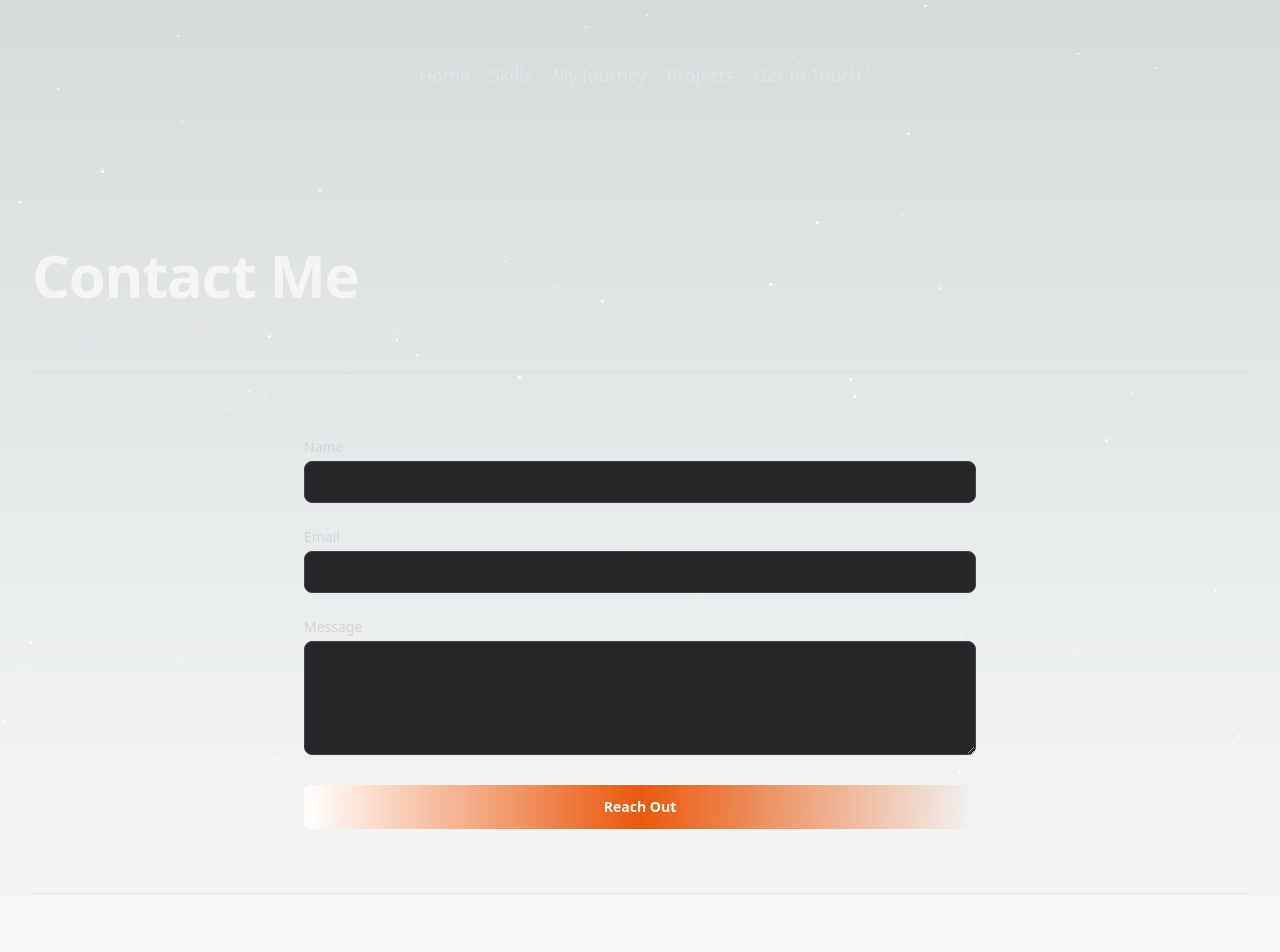
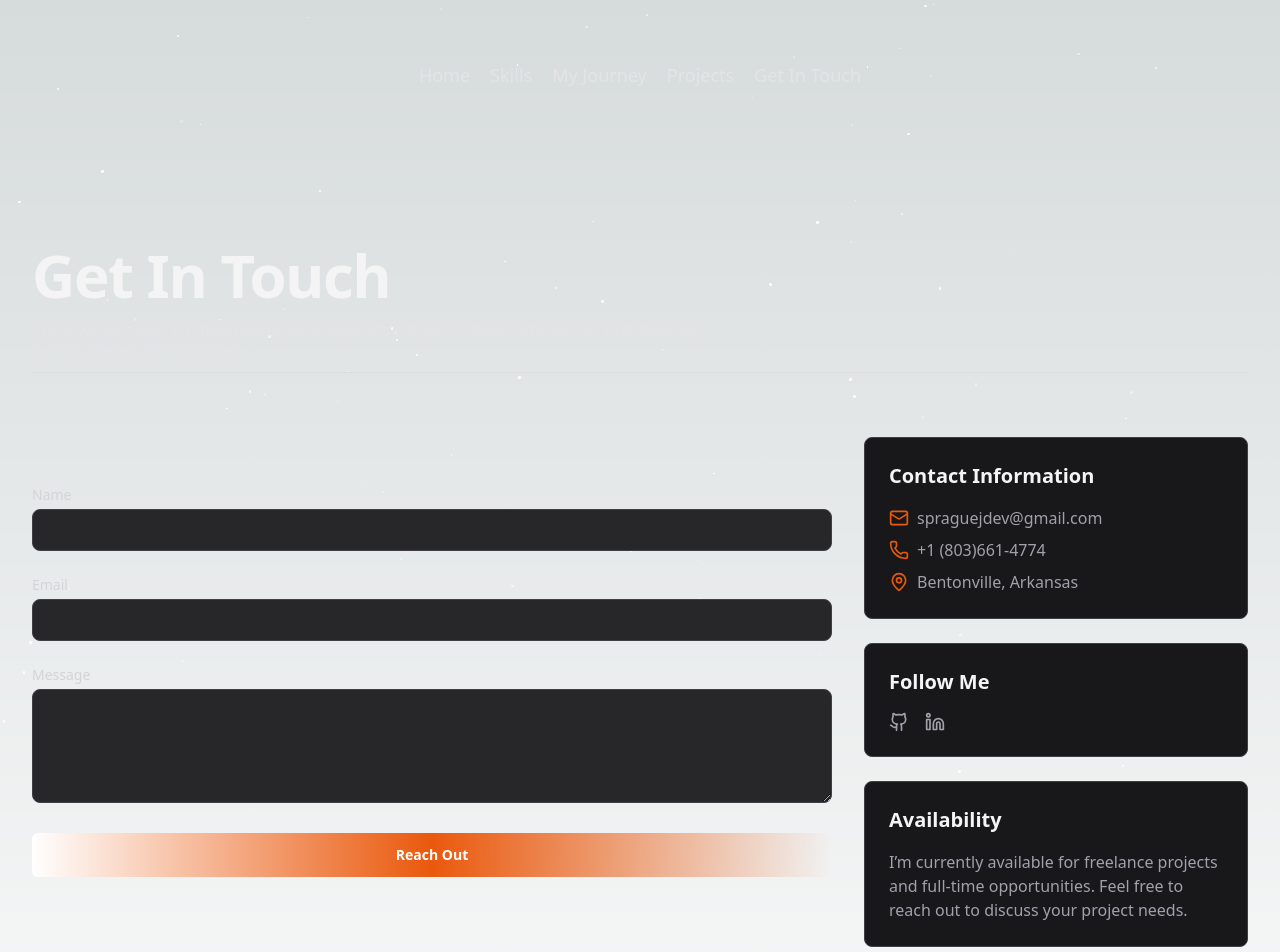
Before and after one commit to john-sprague/code-by-spraguejdev, a React (Vite) app: page /get-in-touch in a window 1280 px wide. Shown: the top 952 px of the page. Built offline with nearby package versions, Linux system fonts and the light colour scheme.

Commit message:
refactor(reach out): use contact card + init emailjs
- Adjust styles of the contact row, so that the form is one the left side and the contact card is on the right side
- Init emailjs for sending emails from a static site
- Add success/failure messages with a toast component

```diff
--- a/src/routes/ReachOut.tsx
+++ b/src/routes/ReachOut.tsx
@@ -1,12 +1,16 @@
-import { useState, ChangeEvent, FormEvent } from "react";
+import { useState, ChangeEvent, FormEvent, useRef } from "react";
 import TitleSection from "../components/TitleSection";
 import Button from "../components/Button";
+import ContactCards from "../components/ContactCards";
+import emailjs from "@emailjs/browser";
 
 interface FormData {
   name: string;
   email: string;
   message: string;
 }
+
+type ToastType = "success" | "error" | null;
 
 const ReachOut: React.FC = () => {
   const [formData, setFormData] = useState<FormData>({
@@ -15,33 +19,81 @@ const ReachOut: React.FC = () => {
     message: "",
   });
 
+  const [toastMessage, setToastMessage] = useState<string | null>(null);
+  const [toastType, setToastType] = useState<ToastType>(null);
+
+  const form = useRef<HTMLFormElement | null>(null);
+
   const handleChange = (
     event: ChangeEvent<HTMLInputElement | HTMLTextAreaElement>
   ) => {
     const { name, value } = event.target;
-    setFormData({
-      ...formData,
-      [name]: value,
-    });
+    setFormData((prev) => ({ ...prev, [name]: value }));
   };
 
-  const handleSubmit = (e: FormEvent) => {
+  const handleSubmit = (e: FormEvent<HTMLFormElement>) => {
     e.preventDefault();
-    alert("Form submitted");
+
+    if (!form.current) return;
+
+    emailjs
+      .sendForm("service_lrbv74w", "template_gcsheil", form.current, {
+        publicKey: "IJ8RHtCYPgCwtKFP1",
+      })
+      .then(
+        () => {
+          setFormData({
+            name: "",
+            email: "",
+            message: "",
+          });
+          setToastMessage("Your message has been sent successfully!");
+          setToastType("success");
+          console.log("SUCCESS!");
+
+          setTimeout(() => {
+            setToastMessage(null);
+            setToastType(null);
+          }, 5000);
+        },
+        (error) => {
+          console.log("FAILED...", error.text);
+          setToastMessage("Something went wrong. Please try again later.");
+          setToastType("error");
+
+          setTimeout(() => {
+            setToastMessage(null);
+            setToastType(null);
+          }, 5000);
+        }
+      );
   };
 
   return (
+    <>
+      {toastMessage && (
+        <div
+          className={`fixed top-5 right-5 z-50 px-6 py-4 rounded-lg shadow-lg transition-all duration-300 ${
+            toastType === "success"
+              ? "bg-green-500 text-white"
+              : "bg-red-500 text-white"
+          }`}
+        >
+          {toastMessage}
+        </div>
+      )}
       <div className="relative pb-16">
         <div className="px-6 pt-16 mx-auto space-y-8 max-w-7xl lg:px-8 md:space-y-16">
           <TitleSection
-          title="Contact Me"
-          subtitle="Have questions? Feel free to reach out, and I’ll get back to you as
-            soon as possible. "
-          children={undefined}
+            title="Get In Touch"
+            subtitle="I'm always open to discussing new opportunities, collaborations, or just having a chat about technology."
           />
+
+          <div className="grid grid-cols-1 lg:grid-cols-3 gap-8">
             <form
+              ref={form}
               onSubmit={handleSubmit}
-          className="space-y-6 max-w-2xl mx-auto mt-12 animate-fade-in"
+              className="space-y-6 pt-12 lg:col-span-2 w-full animate-fade-in"
             >
               <div>
                 <label
@@ -96,20 +148,18 @@ const ReachOut: React.FC = () => {
                   className="w-full mt-1 px-4 py-2 border border-zinc-700 bg-zinc-800 rounded-lg text-white focus:ring-2 focus:ring-purple-600"
                 />
               </div>
+
               <Button variant="gradient" size="lg">
                 Reach Out
               </Button>
-          {/* <button
-            type="submit"
-            className="w-full py-2 text-sm font-semibold text-white bg-purple-600 border border-purple-200 rounded-full hover:bg-purple-700 focus:ring-2 focus:ring-purple-600 focus:ring-offset-2"
-          >
-            Send Message
-          </button> */}
             </form>
+            <ContactCards />
+          </div>
 
           <div className="w-full h-px bg-zinc-300/50 my-6 animate-fade-in" />
         </div>
       </div>
+    </>
   );
 };
 
```
Lines whose indentation alone changed are shown as unchanged.
